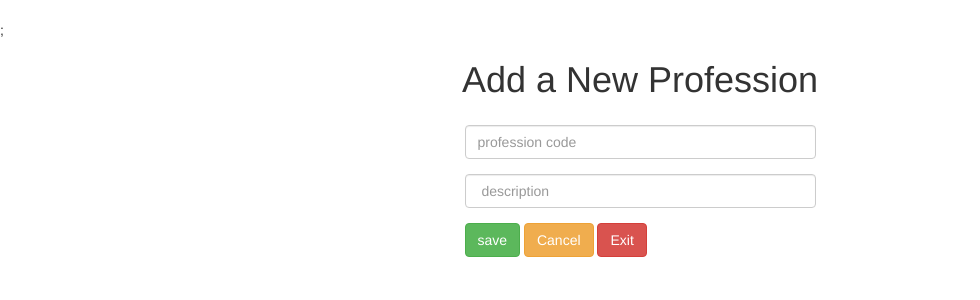
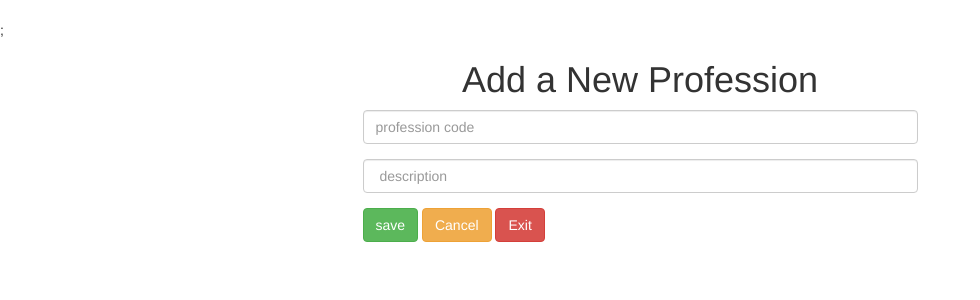
Before and after one commit to nitishkumarverma1214/Charity-Mission, a PHP site: page /Missionproject/profession_master.php in a window 1280 px wide. Shown: the part 52-352 px from the top of the page, without its empty margins (0-980 px from the left). Run offline with PHP 8.4, Linux system fonts and the light colour scheme.

Commit message:
Update profession_master.php

```diff
--- a/profession_master.php
+++ b/profession_master.php
@@ -21,7 +21,8 @@
 <h1 style="text-align:center;">
 	Add a New Profession
 </h1>
-	<div style="width: 30%; margin: 25px auto;">
+	<div class="col-md-3"></div>
+	<div class="col-md-6">
 
         <form method="post" action="profession_insert.php">
             <div class ="form-group">
```
